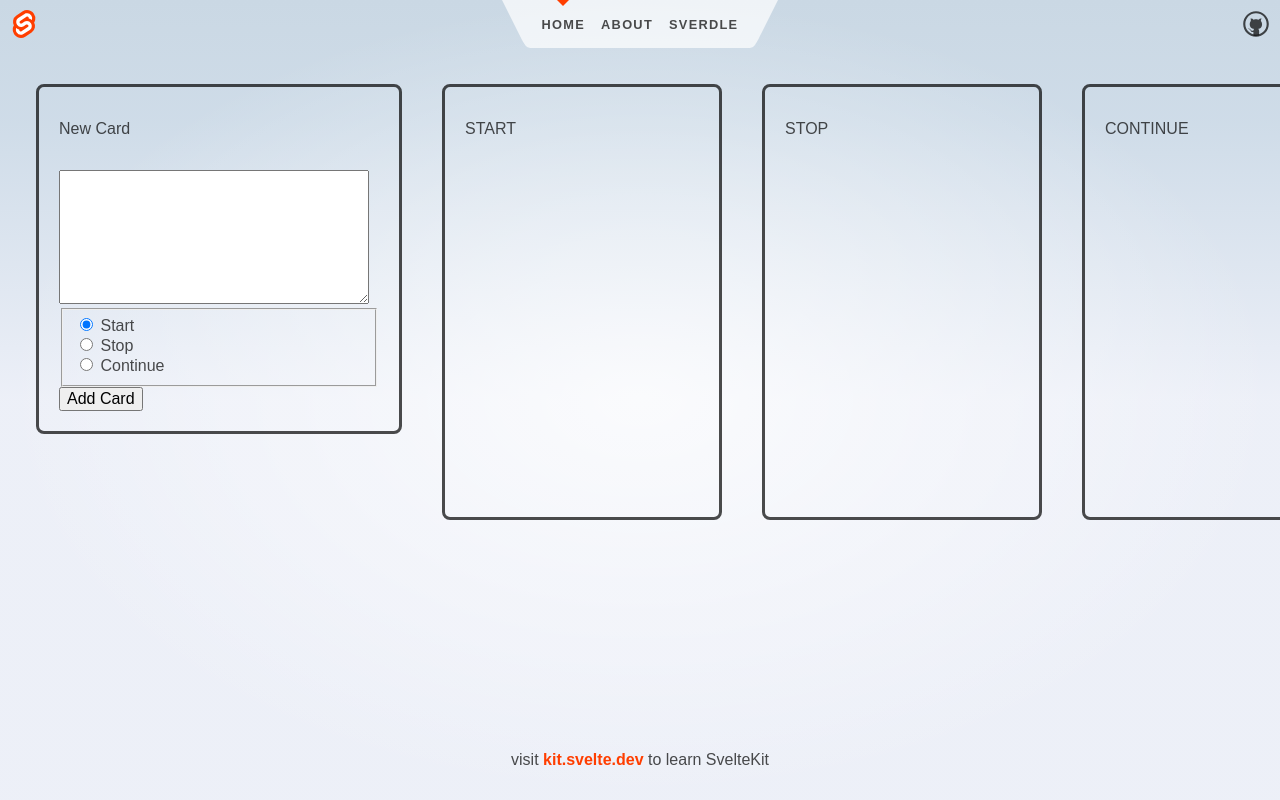
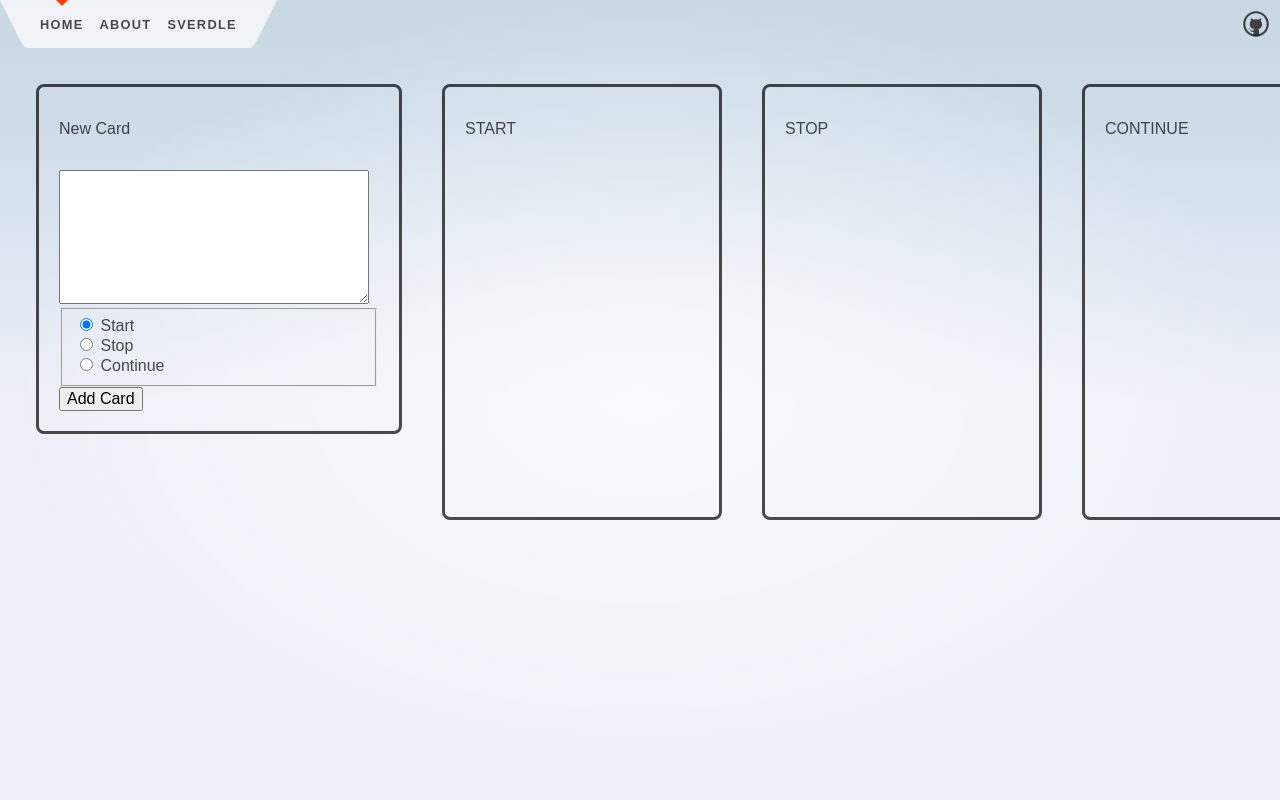
Before and after one commit to contra8/Retrospective, a SvelteKit app: page / in a window 1280 px wide. Shown: the top 800 px of the page. Built offline with nearby package versions, Linux system fonts and the light colour scheme.

Commit message:
Remove default elements from header and footer of Svelte template

```diff
--- a/src/routes/+layout.svelte
+++ b/src/routes/+layout.svelte
@@ -10,9 +10,9 @@
 		<slot />
 	</main>
 
-	<footer>
+	<!--footer>
 		<p>visit <a href="https://kit.svelte.dev">kit.svelte.dev</a> to learn SvelteKit</p>
-	</footer>
+	</footer-->
 </div>
 
 <style>
--- a/src/routes/Header.svelte
+++ b/src/routes/Header.svelte
@@ -5,11 +5,11 @@
 </script>
 
 <header>
-	<div class="corner">
+	<!--div class="corner">
 		<a href="https://kit.svelte.dev">
 			<img src={logo} alt="SvelteKit" />
 		</a>
-	</div>
+	</div-->
 
 	<nav>
 		<svg viewBox="0 0 2 3" aria-hidden="true">
```
